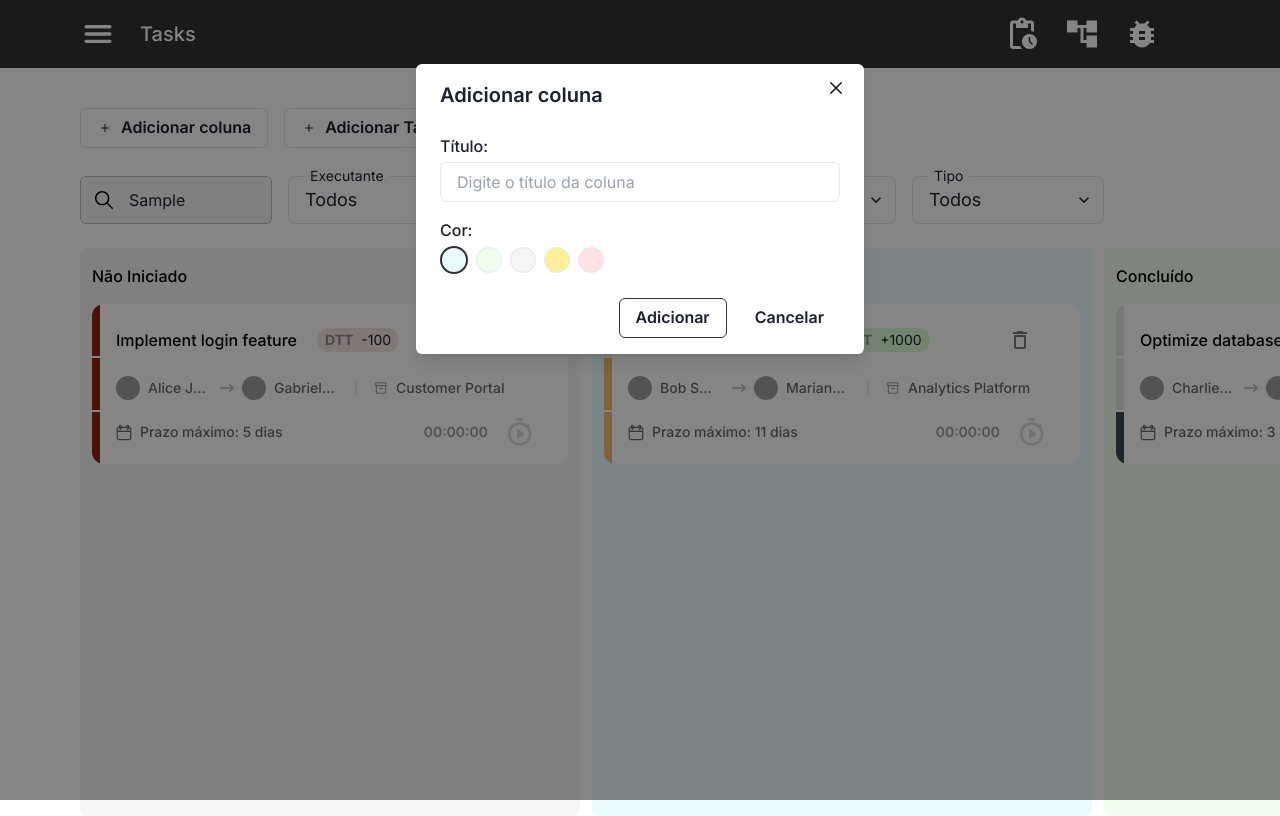
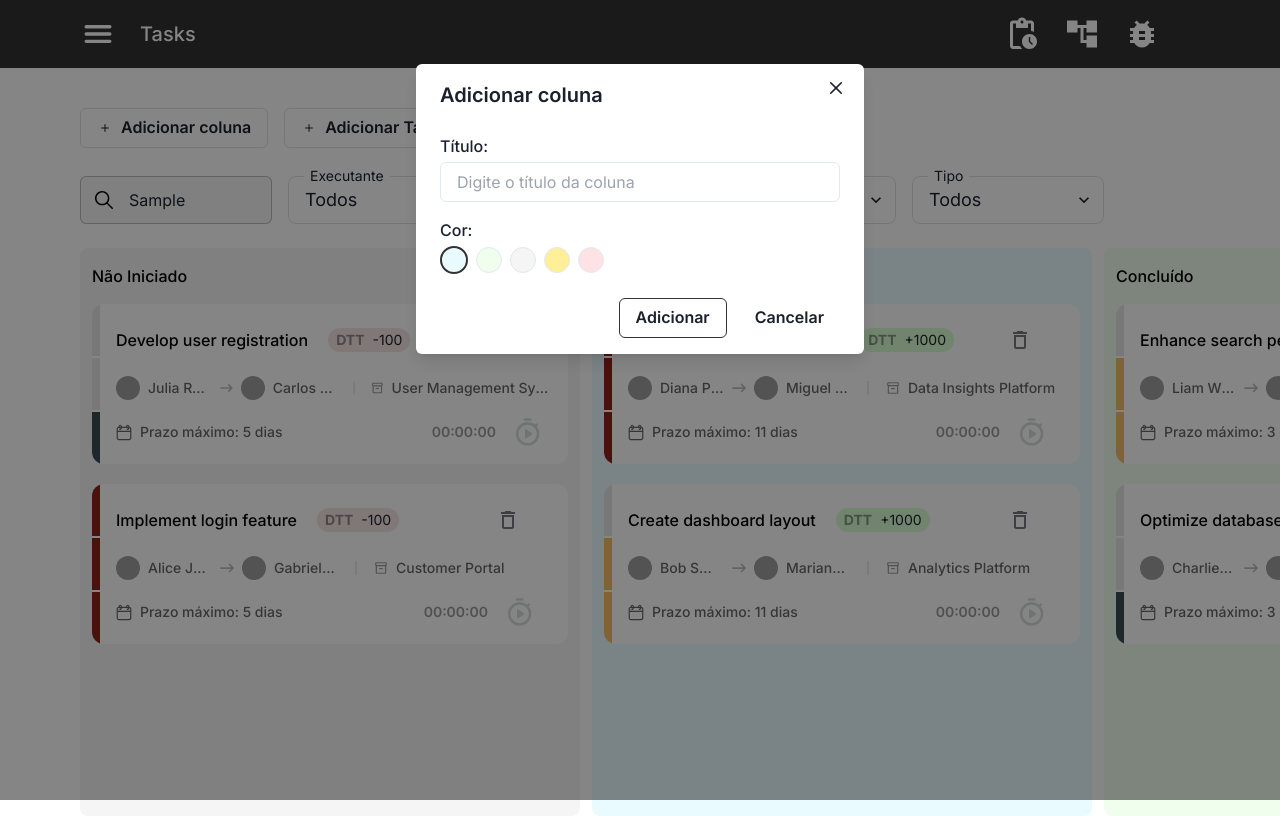
Before and after one commit to arthurbfonseca27/tech-challenge-cefis, a Next.js app: page / in a window 1280 px wide. Both pictures are taken after typing "Sample" into the empty fields and a click on the button "Adicionar coluna". Shown: the top 816 px of the page. Built offline with nearby package versions, Linux system fonts and the light colour scheme; grey boxes are pictures that could not be loaded; what tailwindcss-animated would draw is missing.

Commit message:
refactor: change the code structure of KanbanBoardComponent

```diff
--- a/src/app/api/tasks/route.ts
+++ b/src/app/api/tasks/route.ts
@@ -13,10 +13,6 @@ export async function GET() {
       columnId: 1,
       priority: 1,
       taskName: 'Implement login feature',
-      taskTag: {
-        label: 'Auth',
-        value: '+1000',
-      },
       requester: {
         name: 'Alice Johnson',
         avatar: 'https://bit.ly/alice-johnson',
@@ -35,10 +31,6 @@ export async function GET() {
       columnId: 2,
       priority: 2,
       taskName: 'Create dashboard layout',
-      taskTag: {
-        label: 'UI/UX',
-        value: '+500',
-      },
       requester: {
         name: 'Bob Smith',
         avatar: 'https://bit.ly/bob-smith',
@@ -58,10 +50,6 @@ export async function GET() {
       columnId: 3,
       priority: 3,
       taskName: 'Optimize database queries',
-      taskTag: {
-        label: 'DB',
-        value: '+300',
-      },
       requester: {
         name: 'Charlie Brown',
         avatar: 'https://bit.ly/charlie-brown',
--- a/src/app/layout.tsx
+++ b/src/app/layout.tsx
@@ -14,8 +14,7 @@ import { Providers } from './providers'
 const inter = Inter({ subsets: ['latin'] })
 
 export const metadata: Metadata = {
-  title: 'Quadro Kanban',
-  description: 'Generated by create next app',
+  title: 'Kanban',
 }
 
 export default function RootLayout({
--- a/src/app/lib/react-query.ts
+++ /dev/null
@@ -1,3 +0,0 @@
-import { QueryClient } from '@tanstack/react-query'
-
-export const queryClient = new QueryClient()
--- a/src/components/ColumnComponent.tsx
+++ b/src/components/ColumnComponent.tsx
@@ -6,9 +6,7 @@ import { MdDeleteOutline } from 'react-icons/md'
 import { CSS } from '@dnd-kit/utilities'
 import { Column, Id, Task } from '@/types'
 import { SortableContext, useSortable } from '@dnd-kit/sortable'
-// import { IoIosAdd } from 'react-icons/io'
 import CardComponent from './CardComponent'
-// import ModalNewTaskComponent from './ModalNewTaskComponent'
 
 interface ColumnComponentProps {
   column: Column
@@ -24,17 +22,11 @@ const ColumnComponent: React.FC<ColumnComponentProps> = ({
   column,
   deleteColumn,
   updateColumn,
-  // createTask,
   deleteTask,
   updateTask,
   tasks,
 }) => {
   const [editMode, setEditMode] = useState(false)
-  // const {
-  //   isOpen: isOpenNewTask,
-  //   onOpen: onOpenNewTask,
-  //   onClose: onCloseNewTask,
-  // } = useDisclosure()
 
   const tasksIds = useMemo(() => {
     return tasks.map((task) => task.id)
@@ -91,6 +83,7 @@ const ColumnComponent: React.FC<ColumnComponentProps> = ({
           >
             <div>
               {editMode ? (
+                <div>
                   <input
                     className="border-1 items-start justify-start rounded border-black bg-[#67676766] outline-none"
                     value={column.title}
@@ -104,6 +97,8 @@ const ColumnComponent: React.FC<ColumnComponentProps> = ({
                       setEditMode(false)
                     }}
                   />
+                  <div className="pb-5"></div>
+                </div>
               ) : (
                 <p className="w-fit max-w-80 truncate pb-4 pt-1">
                   {column.title}
--- a/src/components/KanbanBoardComponent.tsx
+++ b/src/components/KanbanBoardComponent.tsx
@@ -2,21 +2,9 @@
 
 import React, { useEffect, useMemo, useState } from 'react'
 import ColumnComponent from './ColumnComponent'
-import {
-  Button,
-  useDisclosure,
-  Modal,
-  ModalOverlay,
-  ModalContent,
-  ModalHeader,
-  ModalFooter,
-  ModalBody,
-  ModalCloseButton,
-  Input,
-  Box,
-  HStack,
-} from '@chakra-ui/react'
+import { Button, useDisclosure } from '@chakra-ui/react'
 import { IoIosAdd } from 'react-icons/io'
+import ModalNewColumnComponent from './ModalNewColumnComponent'
 import { Column, Id, Task } from '@/types'
 import {
   DndContext,
@@ -39,38 +27,117 @@ import { useTaskStore } from '../store/tasks/index'
 import { differenceInDays } from 'date-fns'
 
 const KanbanBoardComponent = () => {
-  // Fetching default columns
+  // Function to generate the ids of tasks and columns
+  const generateId = () => {
+    return Math.floor(Math.random() * 10001)
+  }
+
+  // "Fetching" default columns (Not started, Started, Done)
   const defaultColumns: Column[] = [
     { id: 1, title: 'Não Iniciado', color: '#F5F5F5' },
     { id: 2, title: 'Iniciadas', color: '#C9F5FF66' },
     { id: 3, title: 'Concluído', color: '#D8FDD266' },
   ]
 
-  const { titleTask, executerTask, priorityTask, dateTask, projectNameTask } =
-    useTaskStore()
+  // "Fetching" local default tasks -In addition to querying the API, I will also run it locally to ensure that the default tasks are correctly displayed in the hosting environment.
+  const defaultLocalTasks: Task[] = [
+    {
+      id: generateId(),
+      columnId: 1,
+      priority: 3,
+      taskName: 'Develop user registration',
+      requester: {
+        name: 'Julia Roberts',
+        avatar:
+          'https://images.pexels.com/photos/3348748/pexels-photo-3348748.jpeg',
+      },
+      executer: {
+        name: 'Carlos Mendes',
+        avatar:
+          'https://images.pexels.com/photos/3812944/pexels-photo-3812944.jpeg',
+      },
+      projectName: 'User Management System',
+      deadline: '5',
+      dtt: false,
+    },
+    {
+      id: generateId(),
+      columnId: 2,
+      priority: 1,
+      taskName: 'Design analytics dashboard',
+      requester: {
+        name: 'Diana Prince',
+        avatar:
+          'https://images.pexels.com/photos/1385472/pexels-photo-1385472.jpeg',
+      },
+      executer: {
+        name: 'Miguel Santos',
+        avatar:
+          'https://images.pexels.com/photos/4725133/pexels-photo-4725133.jpeg',
+      },
+      projectName: 'Data Insights Platform',
+      deadline: '11',
+      dtt: true,
+    },
+    {
+      id: generateId(),
+      columnId: 3,
+      priority: 2,
+      taskName: 'Enhance search performance',
+      requester: {
+        name: 'Liam White',
+        avatar:
+          'https://images.pexels.com/photos/2100063/pexels-photo-2100063.jpeg',
+      },
+      executer: {
+        name: 'Ana Pereira',
+        avatar:
+          'https://images.pexels.com/photos/3228213/pexels-photo-3228213.jpeg',
+      },
+      projectName: 'E-commerce Backend',
+      deadline: '3',
+      dtt: false,
+    },
+  ]
 
-  const today = new Date()
+  // "Fetching" colors for the column creation
+  const colors = [
+    { value: '#C9F5FF66' },
+    { value: '#D8FDD266' },
+    { value: '#F5F5F5' },
+    { value: '#FFD70066' },
+    { value: '#FFB6C166' },
+  ]
 
-  // Fetching default tasks
-  useEffect(() => {
-    const fetchTasks = async () => {
-      const defaultFetchedTasks = await defaultTasks()
-      setTasks(defaultFetchedTasks)
-    }
-
-    fetchTasks()
-  }, [])
-
-  const [requesters, setRequesters] = useState([])
-  const [selectedRequester, setSelectedRequester] = useState<
-    Task['requester'] | null
-  >(null)
+  // Variable declaration
   const [tasks, setTasks] = useState<Task[]>([])
   const [columns, setColumns] = useState<Column[]>(defaultColumns)
   const [title, setTitle] = useState('')
   const [color, setColor] = useState('#C9F5FF66')
   const [activeColumn, setActiveColumn] = useState<Column | null>(null)
   const [activeTask, setActiveTask] = useState<Task | null>(null)
+  const [requesters, setRequesters] = useState([])
+  const [selectedRequester, setSelectedRequester] = useState<
+    Task['requester'] | null
+  >(null)
+
+  // Fetching data using Zustand
+  const { titleTask, executerTask, priorityTask, dateTask, projectNameTask } =
+    useTaskStore()
+
+  // Fetching default tasks (using Next)
+  useEffect(() => {
+    const fetchTasks = async () => {
+      try {
+        const defaultFetchedTasks = await defaultTasks()
+        setTasks([...defaultLocalTasks, ...defaultFetchedTasks])
+      } catch (error) {
+        setTasks([...defaultLocalTasks])
+      }
+    }
+
+    fetchTasks()
+  }, [])
 
   // Fetching default requesters
   useEffect(() => {
@@ -81,20 +148,14 @@ const KanbanBoardComponent = () => {
     fetchRequester()
   }, [])
 
+  // Function to set a random requester to the new task created
   const getRandomRequester = () => {
     const randomRequester =
       requesters[Math.floor(Math.random() * requesters.length)]
     setSelectedRequester(randomRequester)
   }
 
-  const sensors = useSensors(
-    useSensor(PointerSensor, {
-      activationConstraint: {
-        distance: 3, // 3px
-      },
-    }),
-  )
-
+  // Use for modal behaviors
   const {
     isOpen: isOpenNewColumn,
     onOpen: onOpenNewColumn,
@@ -108,11 +169,14 @@ const KanbanBoardComponent = () => {
 
   const columnsId = useMemo(() => columns.map((col) => col.id), [columns])
 
+  // Use to create a new column
   const handleTitleChange = (event: React.ChangeEvent<HTMLInputElement>) =>
     setTitle(event.target.value)
 
+  // Use to create a new column
   const selectColor = (color: string) => setColor(color)
 
+  // Use to create a new column
   const createNewColumn = () => {
     const columnToAdd: Column = {
       id: generateId(),
@@ -125,6 +189,7 @@ const KanbanBoardComponent = () => {
     setColor('#C9F5FF66')
   }
 
+  // Use to delete a non-default column
   const deleteColumn = (id: Id) => {
     const filteredColumns = columns.filter((col) => col.id !== id)
     setColumns(filteredColumns)
@@ -133,6 +198,7 @@ const KanbanBoardComponent = () => {
     setTasks(newTasks)
   }
 
+  // Use to edit the title of a column
   const updateColumn = (id: Id, title: string) => {
     const newColumns = columns.map((col) => {
       if (col.id !== id) return col
@@ -142,11 +208,13 @@ const KanbanBoardComponent = () => {
     setColumns(newColumns)
   }
 
+  // Handler to open a new task
   const handleOpenNewTask = () => {
     getRandomRequester()
     onOpenNewTask()
   }
 
+  // Use to create a new task
   const createTask = (columnId: Id) => {
     const newTask: Task = {
       id: generateId(),
@@ -162,19 +230,23 @@ const KanbanBoardComponent = () => {
         avatar: executerTask?.avatar ?? '',
       },
       projectName: projectNameTask,
-      deadline: dateTask ? differenceInDays(dateTask, today).toString() : '',
-      dtt: dateTask ? differenceInDays(dateTask, today) > 10 : false,
+      deadline: dateTask
+        ? differenceInDays(dateTask, new Date()).toString()
+        : '',
+      dtt: dateTask ? differenceInDays(dateTask, new Date()) > 10 : false,
     }
 
     setTasks([...tasks, newTask])
     onCloseNewTask()
   }
 
+  // Use for delete a task
   const deleteTask = (id: Id) => {
     const newTasks = tasks.filter((task) => task.id !== id)
     setTasks(newTasks)
   }
 
+  // Use for update a task - actually, I prefer don't use it, but it may be necessary as the project grows
   const updateTask = (id: Id, content: string) => {
     const newTasks = tasks.map((task) => {
       if (task.id !== id) return task
@@ -183,8 +255,17 @@ const KanbanBoardComponent = () => {
     setTasks(newTasks)
   }
 
+  // Use for drag and drop functions
+  const sensors = useSensors(
+    useSensor(PointerSensor, {
+      activationConstraint: {
+        distance: 3, // 3px
+      },
+    }),
+  )
+
+  // Use for drag and drop functions
   const onDragStart = (event: DragStartEvent) => {
-    console.log('DRAG START', event)
     if (event.active.data.current?.type === 'Column') {
       setActiveColumn(event.active.data.current.column)
     }
@@ -194,6 +275,7 @@ const KanbanBoardComponent = () => {
     }
   }
 
+  // Use for drag and drop functions
   const onDragEnd = (event: DragEndEvent) => {
     setActiveColumn(null)
     setActiveTask(null)
@@ -220,6 +302,7 @@ const KanbanBoardComponent = () => {
     })
   }
 
+  // Use for drag and drop functions
   const onDragOver = (event: DragOverEvent) => {
     const { active, over } = event
 
@@ -260,14 +343,6 @@ const KanbanBoardComponent = () => {
       })
     }
   }
-
-  const colors = [
-    { value: '#C9F5FF66' },
-    { value: '#D8FDD266' },
-    { value: '#F5F5F5' },
-    { value: '#FFD70066' },
-    { value: '#FFB6C166' },
-  ]
 
   return (
     <DndContext
@@ -319,51 +394,16 @@ const KanbanBoardComponent = () => {
             ))}
           </SortableContext>
         </div>
-        <Modal isOpen={isOpenNewColumn} onClose={onCloseNewColumn}>
-          <ModalOverlay />
-          <ModalContent>
-            <ModalHeader>Adicionar coluna</ModalHeader>
-            <ModalCloseButton />
-            <ModalBody>
-              <p className="pb-1 font-medium">Título:</p>
-              <Input
-                value={title}
-                onChange={handleTitleChange}
-                placeholder="Digite o título da coluna"
-                size="md"
-              />
-              <p className="pb-1 pt-4 font-medium">Cor:</p>
-              <HStack spacing={2}>
-                {colors.map((colorOption) => (
-                  <Box
-                    key={colorOption.value}
-                    backgroundColor={colorOption.value}
-                    borderRadius="full"
-                    p={3}
-                    borderWidth={color === colorOption.value ? 2 : 1}
-                    borderColor={
-                      color === colorOption.value ? '#323232' : 'gray.200'
-                    }
-                    onClick={() => selectColor(colorOption.value)}
-                  ></Box>
-                ))}
-              </HStack>
-            </ModalBody>
-            <ModalFooter>
-              <Button
-                borderColor="#323232"
-                variant="outline"
-                mr={3}
-                onClick={createNewColumn}
-              >
-                Adicionar
-              </Button>
-              <Button variant="ghost" onClick={onCloseNewColumn}>
-                Cancelar
-              </Button>
-            </ModalFooter>
-          </ModalContent>
-        </Modal>
+        <ModalNewColumnComponent
+          isOpen={isOpenNewColumn}
+          onClose={onCloseNewColumn}
+          title={title}
+          handleTitleChange={handleTitleChange}
+          colors={colors}
+          color={color}
+          selectColor={selectColor}
+          createNewColumn={createNewColumn}
+        />
       </div>
       {typeof window !== 'undefined' &&
         createPortal(
@@ -395,8 +435,4 @@ const KanbanBoardComponent = () => {
   )
 }
 
-function generateId() {
-  return Math.floor(Math.random() * 10001)
-}
-
 export default KanbanBoardComponent
--- /dev/null
+++ b/src/components/ModalNewColumnComponent.tsx
@@ -0,0 +1,91 @@
+// ModalNewColumnComponent.tsx
+import React from 'react'
+import {
+  Modal,
+  ModalOverlay,
+  ModalContent,
+  ModalHeader,
+  ModalCloseButton,
+  ModalBody,
+  ModalFooter,
+  Button,
+  Input,
+  HStack,
+  Box,
+} from '@chakra-ui/react'
+
+interface ColorOption {
+  value: string
+}
+
+interface ModalNewColumnComponentProps {
+  isOpen: boolean
+  onClose: () => void
+  title: string
+  handleTitleChange: (event: React.ChangeEvent<HTMLInputElement>) => void
+  colors: ColorOption[]
+  color: string
+  selectColor: (color: string) => void
+  createNewColumn: () => void
+}
+
+const ModalNewColumnComponent: React.FC<ModalNewColumnComponentProps> = ({
+  isOpen,
+  onClose,
+  title,
+  handleTitleChange,
+  colors,
+  color,
+  selectColor,
+  createNewColumn,
+}) => {
+  return (
+    <Modal isOpen={isOpen} onClose={onClose}>
+      <ModalOverlay />
+      <ModalContent>
+        <ModalHeader>Adicionar coluna</ModalHeader>
+        <ModalCloseButton />
+        <ModalBody>
+          <p className="pb-1 font-medium">Título:</p>
+          <Input
+            value={title}
+            onChange={handleTitleChange}
+            placeholder="Digite o título da coluna"
+            size="md"
+          />
+          <p className="pb-1 pt-4 font-medium">Cor:</p>
+          <HStack spacing={2}>
+            {colors.map((colorOption) => (
+              <Box
+                key={colorOption.value}
+                backgroundColor={colorOption.value}
+                borderRadius="full"
+                p={3}
+                borderWidth={color === colorOption.value ? 2 : 1}
+                borderColor={
+                  color === colorOption.value ? '#323232' : 'gray.200'
+                }
+                onClick={() => selectColor(colorOption.value)}
+              ></Box>
+            ))}
+          </HStack>
+        </ModalBody>
+        <ModalFooter>
+          <Button
+            borderColor="#323232"
+            variant="outline"
+            mr={3}
+            onClick={createNewColumn}
+          >
+            Adicionar
+          </Button>
+          <Button variant="ghost" onClick={onClose}>
+            Cancelar
+          </Button>
+        </ModalFooter>
+      </ModalContent>
+    </Modal>
+  )
+}
+
+export default ModalNewColumnComponent
--- a/src/components/SearchComponent.tsx
+++ b/src/components/SearchComponent.tsx
@@ -22,19 +22,19 @@ const SearchComponent = () => {
         </div>
         <SelectComponent
           title="Executante"
-          options={['Opção 1', 'Opção 2', 'Opção 3']}
+          options={['Lucas Pereira', 'Carla Souza', 'Felipe Lima']}
         />
         <SelectComponent
           title="Solicitante"
-          options={['Opção 1', 'Opção 2', 'Opção 3']}
+          options={['Alice Johnson', 'Bob Smith', 'Ethan Hunt']}
         />
         <SelectComponent
           title="Projetos"
-          options={['Opção 1', 'Opção 2', 'Opção 3']}
+          options={['CEFIS', 'NinePay', 'Kanban Board']}
         />
         <SelectComponent
           title="Tipo"
-          options={['Opção 1', 'Opção 2', 'Opção 3']}
+          options={['Não iniciada', 'Iniciada', 'Concluída']}
         />
       </div>
     </div>
```
Also changed, not shown: src/components/CardComponent.tsx (+0 -28 lines). Lines whose indentation alone changed are shown as unchanged.
